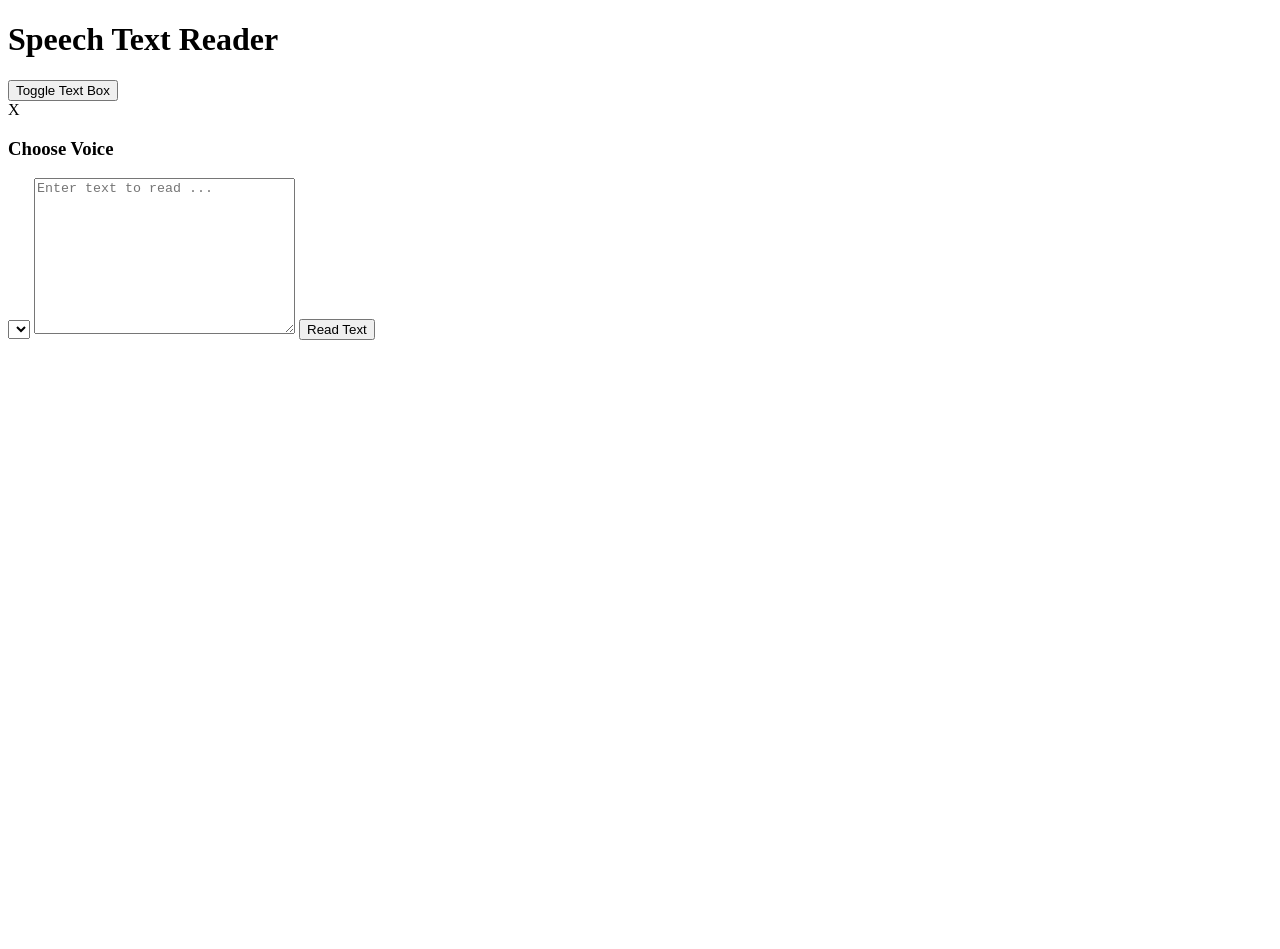
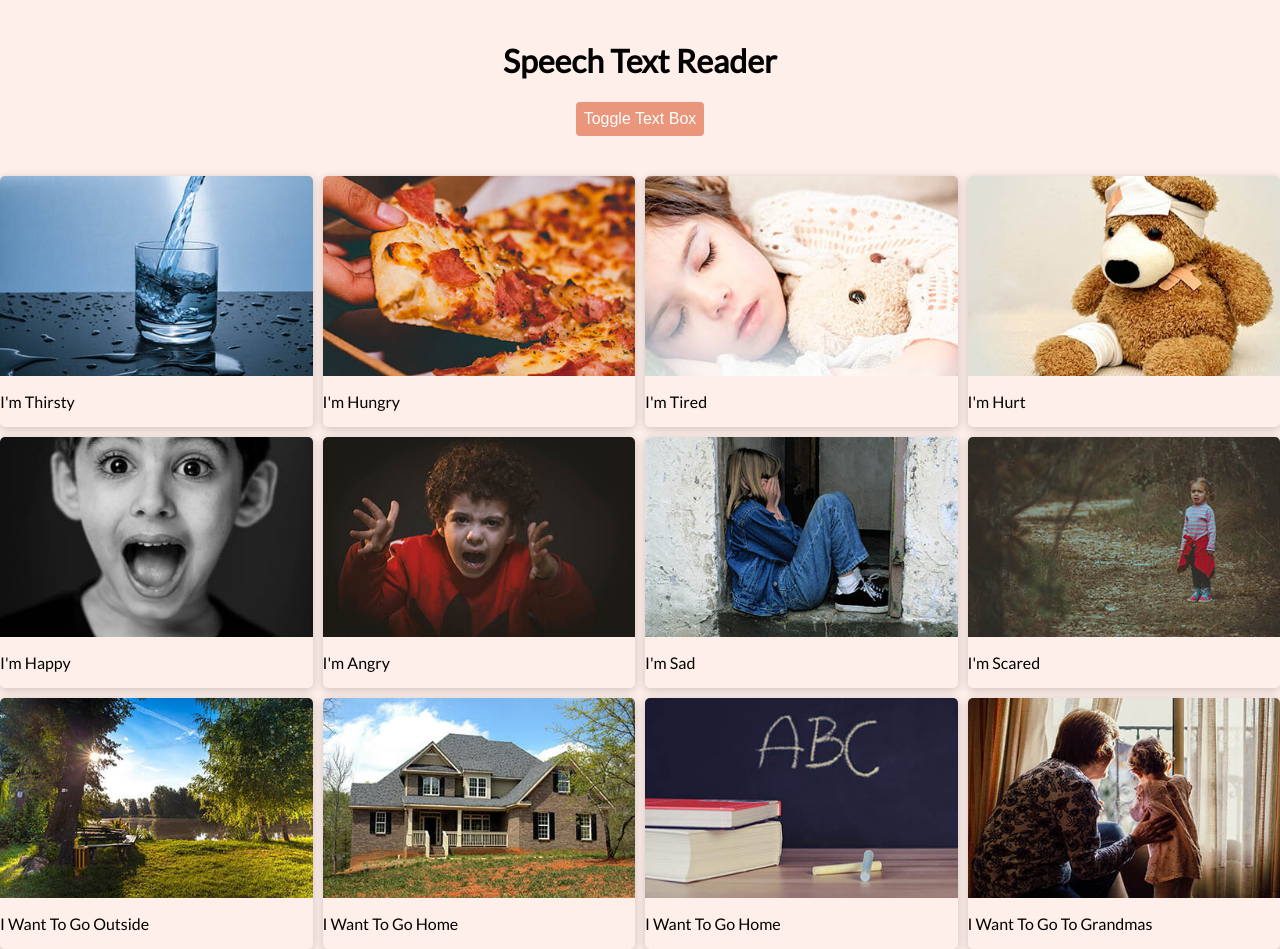
Before and after one commit to booklvr/speech_text_reader_20_vanilla_javascript_projects, a plain HTML site: page index.html in a window 1280 px wide. Before the commit the page ends 800 px from the top, so only its background shows below. Drawn offline with Linux system fonts and the light colour scheme.

Commit message:
final commit

```diff
--- a/index.html
+++ b/index.html
@@ -19,5 +19,6 @@
     </div>
     <main></main>
 
+    <script src="script.js"></script>
 </body>
 </html>
--- a/script.js
+++ b/script.js
@@ -0,0 +1,136 @@
+const main = document.querySelector('main');
+const voicesSelect = document.getElementById('voices');
+const textarea = document.getElementById('text');
+const readBtn = document.getElementById('read');
+const toggleBtn = document.getElementById('toggle');
+const closeBtn = document.getElementById('close');
+
+
+const data = [
+  {
+    image: './img/drink.jpg',
+    text: "I'm Thirsty",
+  },
+  {
+    image: './img/food.jpg',
+    text: "I'm Hungry",
+  },
+  {
+    image: './img/tired.jpg',
+    text: "I'm Tired",
+  },
+  {
+    image: './img/hurt.jpg',
+    text: "I'm Hurt",
+  },
+  {
+    image: './img/happy.jpg',
+    text: "I'm Happy",
+  },
+  {
+    image: './img/angry.jpg',
+    text: "I'm Angry",
+  },
+  {
+    image: './img/sad.jpg',
+    text: "I'm Sad",
+  },
+  {
+    image: './img/scared.jpg',
+    text: "I'm Scared",
+  },
+  {
+    image: './img/outside.jpg',
+    text: "I Want To Go Outside",
+  },
+  {
+    image: './img/home.jpg',
+    text: "I Want To Go Home",
+  },
+  {
+    image: './img/school.jpg',
+    text: "I Want To Go Home",
+  },
+  {
+    image: './img/grandma.jpg',
+    text: "I Want To Go To Grandmas",
+  }
+]
+
+data.forEach(createBox);
+
+// Create speech boxes
+function createBox(item) {
+  const box = document.createElement('div');
+
+  const { image, text } = item;
+
+  box.classList.add('box');
+  box.innerHTML = `
+    <img src="${image}" alt="${text}" />
+    <p id="info">${text}</p>
+  `
+
+  box.addEventListener('click', () => {
+    setTextMessage(text);
+    speakText();
+
+    // add active effect
+    box.classList.add('active');
+    setTimeout(() => box.classList.remove('active'), 800);
+  })
+
+  main.appendChild(box);
+}
+
+// Init speech synth
+const message = new SpeechSynthesisUtterance();
+
+// Store voices
+let voices = [];
+
+function getVoices() {
+  voices = speechSynthesis.getVoices();
+
+  voices.forEach(voice => {
+    const option = document.createElement('option');
+
+    option.value = voice.name;
+    option.innerText = `${voice.name} ${voice.lang}`;
+
+    voicesSelect.appendChild(option);
+  });
+}
+
+// Set Text
+function setTextMessage(text) {
+  message.text = text;
+}
+
+function speakText() {
+  speechSynthesis.speak(message);
+}
+
+function setVoice(e) {
+  message.voice = voices.find(voice => voice.name === e.target.value);
+}
+
+
+// Voices changed
+speechSynthesis.addEventListener('voiceschanged', getVoices);
+
+// Toggle text box
+toggleBtn.addEventListener('click', () => document.getElementById('text-box').classList.toggle('show'));
+
+//Close button
+closeBtn.addEventListener('click', () => document.getElementById('text-box').classList.remove('show'));
+
+// change voice
+voicesSelect.addEventListener('change', setVoice);
+
+readBtn.addEventListener('click', () => {
+  setTextMessage(textarea.value);
+  speakText();
+})
+
+getVoices();
--- a/style.css
+++ b/style.css
@@ -0,0 +1,148 @@
+@import url('https://fonts.googleapis.com/css?family=Lato');
+
+* {
+  box-sizing: border-box;
+}
+
+body {
+  background: #ffefea;
+  font-family: 'Lato', sans-serif;
+  min-height: 100vh;
+  margin: 0;
+}
+
+h1 {
+  text-align: center;
+}
+
+.container {
+  margin: auto;
+  padding: 20px;
+}
+
+.btn {
+  cursor: pointer;
+  background-color: darksalmon;
+  border: 0;
+  border-radius: 4px;
+  color: #fff;
+  font-size: 16px;
+  padding: 8px;
+}
+
+.btn:active {
+  transform: scale(0.98);
+}
+
+.btn:focus,
+select:focus {
+  outline: 0;
+}
+
+.btn-toggle {
+  display: block;
+  margin: auto;
+  margin-bottom: 20px;
+}
+
+.text-box {
+  width: 70%;
+  position: absolute;
+  top: 30%;
+  left: 50%;
+  transform: translate(-50%, -800px);
+  background-color: #333;
+  color: #fff;
+  padding: 20px;
+  border-radius: 5px;
+  transition: all 1s ease-in-out;
+}
+
+.text-box.show {
+  transform: translate(-50%, 0);
+}
+
+.text-box select {
+  background-color: darksalmon;
+  border: 0;
+  color: #fff;
+  font-size: 12px;
+  height: 30px;
+  width: 100%;
+}
+
+.text-box textarea {
+  border: 1px solid #dadada;
+  border-radius: 4px;
+  font-size: 16px;
+  padding: 8px;
+  margin: 15px 0;
+  width: 100%;
+  height: 150px;
+}
+
+.text-box .btn {
+  width: 100%;
+}
+
+.text-box .close {
+  float: right;
+  text-align: right;
+  cursor: pointer;
+}
+
+main {
+  display: grid;
+  grid-template-columns: repeat(4, 1fr);
+  grid-gap: 10px;
+}
+
+.box {
+  box-shadow: 0 2px 10px rgba(0, 0, 0, 0.2);
+  border-radius: 5px;
+  cursor: pointer;
+  display: flex;
+  flex-direction: column;
+  overflow: hidden;
+  transition: box-shadow 0.2s ease-out;
+}
+
+.box.active {
+  box-shadow: 0 0 10px 5px darksalmon;
+}
+
+.box img {
+  width: 100%;
+  object-fit: cover;
+  height: 200px;
+}
+
+.box .info {
+  background-color: darksalmon;
+  color: #fff;
+  font-size: 18px;
+  letter-spacing: 1px;
+  text-transform: uppercase;
+  margin: 0;
+  padding: 0;
+  text-align: center;
+  height: 100%;
+}
+
+@media(max-width: 1100px) {
+  main {
+    grid-template-columns: repeat(3, 1fr);
+  }
+}
+
+@media(max-width: 760px) {
+  main {
+    grid-template-columns: repeat(2, 1fr);
+  }
+}
+
+@media(max-width: 500px) {
+  main {
+    grid-template-columns: 1fr;
+  }
+}
```
Also changed, not shown: img/angry.jpg (added), img/drink.jpg (added), img/food.jpg (added), img/grandma.jpg (added), img/happy.jpg (added), img/home.jpg (added), img/hurt.jpg (added), img/outside.jpg (added), img/sad.jpg (added), img/scared.jpg (added), img/school.jpg (added), img/tired.jpg (added), 2 other files.
